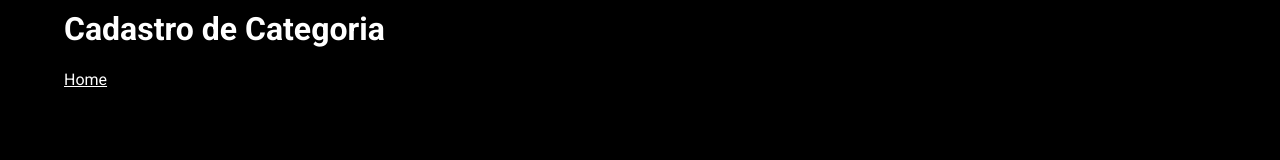
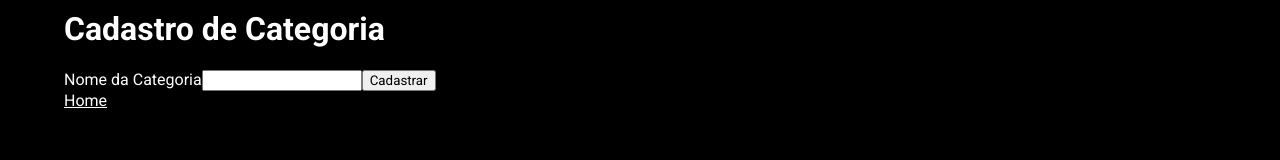
Before and after one commit to GuilherPinheiro/GuiFlix, a React (Create React App) app: page /cadastro/categoria in a window 1280 px wide. Shown: the part 155-315 px from the top of the page. Built offline with nearby package versions, Linux system fonts and the light colour scheme.

Commit message:
small name correction

```diff
--- a/src/pages/cadastro/Categoria/index.js
+++ b/src/pages/cadastro/Categoria/index.js
@@ -6,6 +6,19 @@
   return (
     <PageDefault>
       <h1>Cadastro de Categoria</h1>
+
+      <form>
+
+        <label>
+          Nome da Categoria
+          <input type="text" />
+        </label>
+
+        <button>
+          Cadastrar
+        </button>
+      </form>
+
       <Link to="/">
         Home
       </Link>
```
